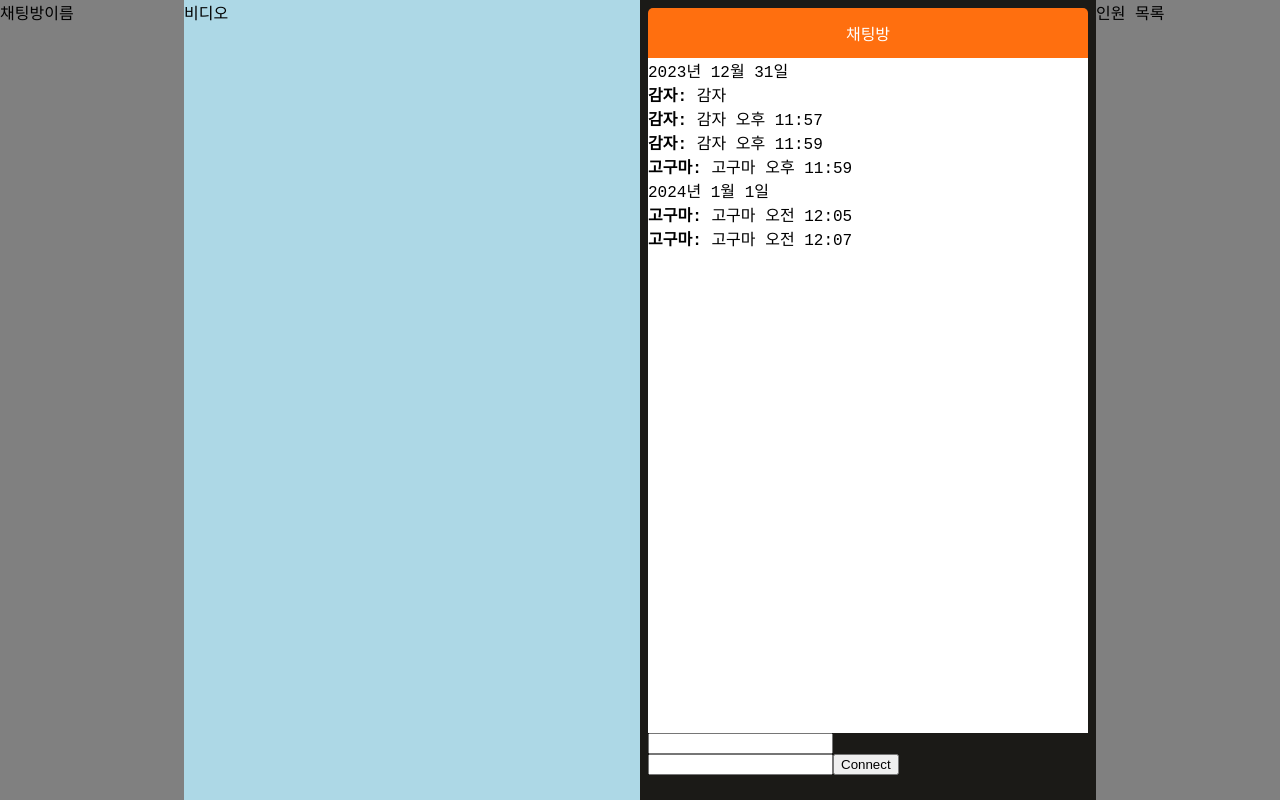
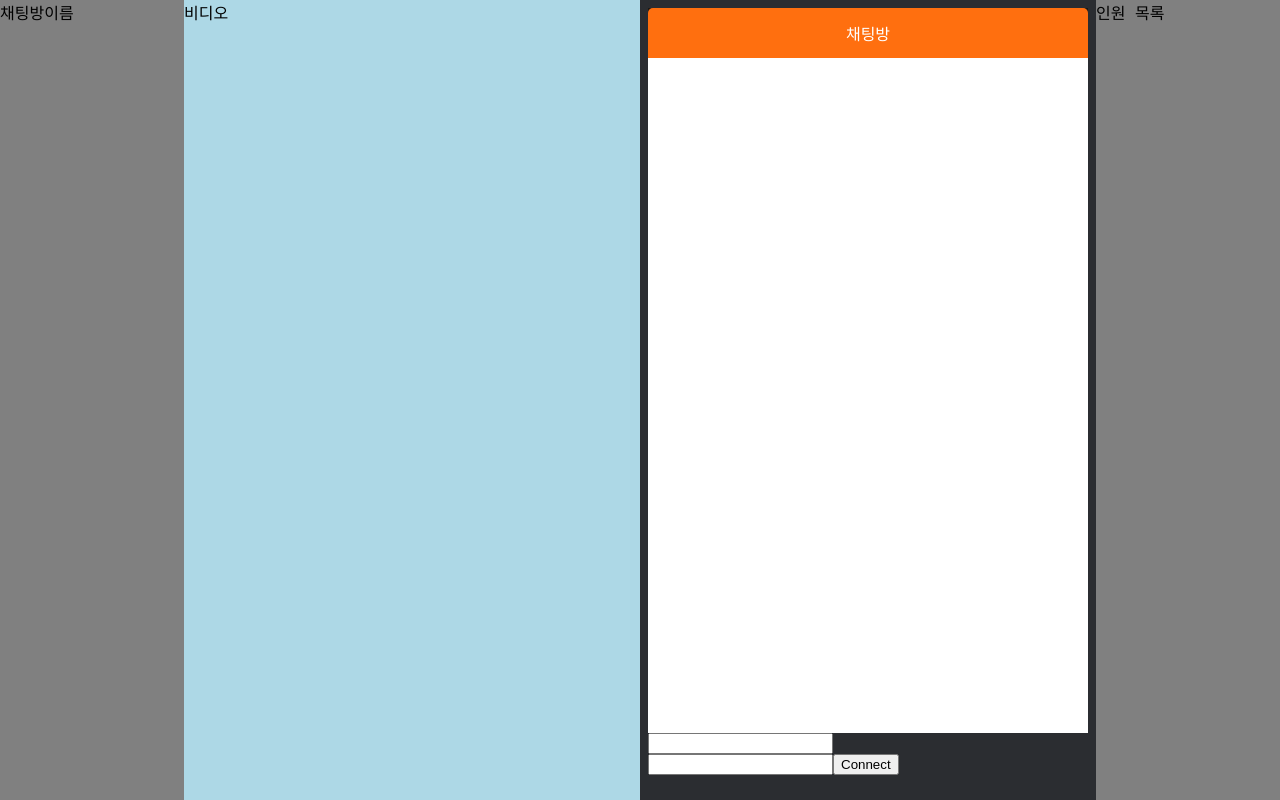
Before and after one commit to On-derDog/TadakTadak, a React (Vite) app in the folder frontend/: page /chatroom/1 in a window 1280 px wide. Built offline with nearby package versions, Linux system fonts and the light colour scheme; a web font is replaced by a local one.

Commit message:
Design: 채팅창 및 본인일때 채팅창 위치 및 색 다르게 구현

```diff
--- a/frontend/src/components/chat/ChatForm.tsx
+++ b/frontend/src/components/chat/ChatForm.tsx
@@ -77,22 +77,14 @@ const ChatForm = () => {
 	return (
 		<ChatWrapper>
 			<ChattingContainer>
-				<ChatMessage /*messages={messages}*/ />
-				{/* <ul>
-					{messages.map((msg, index) => (
-						<li key={index}>
-							<strong>{msg.sender} : </strong>
-							{msg.content}
-						</li>
-					))}
-				</ul> */}
+				<ChatMessage messages={messages} />
 			</ChattingContainer>
 			<InputContainer>
 				<input
 					type="text"
 					value={inputMessage}
 					onChange={(e) => setInputMessage(e.target.value)}
-					onKeyDown={(e: React.KeyboardEvent<HTMLInputElement>) => {
+					onKeyUp={(e: React.KeyboardEvent<HTMLInputElement>) => {
 						if (e.key === 'Enter') {
 							sendMessage();
 						}
@@ -112,6 +104,7 @@ export default ChatForm;
 const InputContainer = styled.footer`
 	width: 100%;
 	height: 4rem;
+	background-color: var(--color-shark);
 `;
 
 const ChattingContainer = styled.section`
@@ -122,6 +115,7 @@ const ChattingContainer = styled.section`
 
 	&::-webkit-scrollbar {
 		width: 0.5rem;
+		height: 0rem;
 	}
 
 	&::-webkit-scrollbar-thumb {
--- a/frontend/src/components/chat/ChatMessage.tsx
+++ b/frontend/src/components/chat/ChatMessage.tsx
@@ -1,19 +1,16 @@
 import { Message } from '../../interface/ChatInterface';
+import styled from '@emotion/styled';
 
-// type ChatMessageListProps = {
-// 	messages: Message[];
-// };
+type ChatMessageListProps = {
+	messages: Message[];
+};
 
-const ChatMessage = (
-	{
-		/*props: ChatMessageListProps*/
-	},
-) => {
-	// const { messages } = props;
+const ChatMessage = ({ messages }: ChatMessageListProps) => {
 	let currentFormattedDate = '';
+
 	return (
 		<>
-			{DUMMY_DATA.map((item, index, array) => {
+			{messages.map((item, index, array) => {
 				const date = new Date(item.createdAt);
 
 				const formattedDate = date.toLocaleDateString('ko-KR', {
@@ -38,13 +35,32 @@ const ChatMessage = (
 				currentFormattedDate = formattedDate;
 
 				return (
-					<div key={index}>
-						{shouldDisplayYear && <div>{formattedDate}</div>}
-						<div>
-							<strong>{item.sender}: </strong> {item.sender}{' '}
-							{isLastMessageForWriter && formattedTime}
-						</div>
-					</div>
+					<MessageContainer key={index}>
+						{shouldDisplayYear && <DateWrapper>{formattedDate}</DateWrapper>}
+						<MessageWrapper>
+							{/* 추후 코드 본인일 경우 상태관리 추가해야됨 */}
+							{item.sender === '123' ? (
+								<ChatReverseWrapper>
+									<ChatOwnBox>{item.content}</ChatOwnBox>
+									<ChatDateWrapper>
+										<FormattedTime>{isLastMessageForWriter && formattedTime}</FormattedTime>
+									</ChatDateWrapper>
+								</ChatReverseWrapper>
+							) : (
+								<>
+									<ChatSenderWrapper>
+										<ChatSender>{item.sender}</ChatSender>
+									</ChatSenderWrapper>
+									<ChatWrapper>
+										<ChatBox>{item.content}</ChatBox>
+										<ChatDateWrapper>
+											<FormattedTime>{isLastMessageForWriter && formattedTime}</FormattedTime>
+										</ChatDateWrapper>
+									</ChatWrapper>
+								</>
+							)}
+						</MessageWrapper>
+					</MessageContainer>
 				);
 			})}
 		</>
@@ -53,35 +69,103 @@ const ChatMessage = (
 
 export default ChatMessage;
 
-const DUMMY_DATA: Message[] = [
-	{
-		sender: '감자',
-		content: '헬로',
-		createdAt: '2023-12-31T23:57:59',
-	},
-	{
-		sender: '감자',
-		content: '점메추',
-		createdAt: '2023-12-31T23:57:59',
-	},
-	{
-		sender: '감자',
-		content: '점메추123',
-		createdAt: '2023-12-31T23:59:59',
-	},
-	{
-		sender: '고구마',
-		content: '헬로',
-		createdAt: '2023-12-31T23:59:59',
-	},
-	{
-		sender: '고구마',
-		content: '점메추',
-		createdAt: '2024-01-01T00:05:59',
-	},
-	{
-		sender: '고구마',
-		content: '점메추',
-		createdAt: '2024-01-01T00:07:59',
-	},
-];
+const MessageContainer = styled.div`
+	display: flex;
+	flex-direction: column;
+	margin: 0.5rem;
+`;
+
+const DateWrapper = styled.div`
+	display: flex;
+	justify-content: center;
+	align-items: center;
+	font-size: var(--font-size-xs);
+	color: var(--color-rangoongreen);
+	margin: 0.5rem;
+`;
+
+const MessageWrapper = styled.div`
+	display: flex;
+	flex-direction: column;
+`;
+// --------------------------------------
+
+const FormattedTime = styled.span`
+	font-size: var(--font-size-xs);
+	color: var(--color-rangoongreen);
+	margin: 0.1rem;
+`;
+
+const ChatSender = styled.span`
+	font-weight: 700;
+	color: var(--color-rangoongreen);
+`;
+
+const ChatSenderWrapper = styled.div`
+	margin: 0.1rem 0.1rem 0.3rem 0rem;
+`;
+
+const ChatDateWrapper = styled.div`
+	display: flex;
+	flex-direction: column-reverse;
+`;
+
+// --------------------------------------
+const ChatWrapper = styled.div`
+	display: flex;
+	flex-direction: row;
+`;
+
+const ChatReverseWrapper = styled.div`
+	display: flex;
+	flex-direction: row-reverse;
+`;
+// --------------------------------------
+const ChatBoxStyles = `
+  max-width: 70%;
+  padding: 0.5rem;
+  word-wrap: break-word;
+  font-size: var(--font-size-sm);
+`;
+
+const ChatBox = styled.div`
+	${ChatBoxStyles}
+	border-radius: 15px 10px 10px 25px;
+	background-color: var(--color-mercury);
+	color: var(--color-rangoongreen);
+`;
+
+const ChatOwnBox = styled.div`
+	${ChatBoxStyles}
+	border-radius: 10px 15px 25px 10px;
+	background-color: var(--color-crusta);
+	color: var(--color-white);
+`;
+
+// const DUMMY_DATA: Message[] = [
+// 	{
+// 		sender: '감자',
+// 		content: '헬로',
+// 		createdAt: '2023-12-31T23:57:59',
+// 	},
+// 	{
+// 		sender: '감자',
+// 		content: '점메추',
+// 		createdAt: '2023-12-31T23:57:59',
+// 	},
+// 	{
+// 		sender: '감자',
+// 		content: '점메추123',
+// 		createdAt: '2023-12-31T23:59:59',
+// 	},
+// 	{
+// 		sender: '고구마',
+// 		content: '헬로',
+// 		createdAt: '2023-12-31T23:59:59',
+// 	},
+// 	{
+// 		sender: '고구마',
+// 		content: '점메추',
+// 		createdAt: '2024-01-01T00:05:59',
+// 	},
+// ];
--- a/frontend/src/pages/ChattingRoomPage.tsx
+++ b/frontend/src/pages/ChattingRoomPage.tsx
@@ -31,7 +31,7 @@ export const VideoWrapper = styled.div`
 export const ChatWrapper = styled.div`
 	width: calc(50% - 1rem);
 	height: calc(100% - 1rem);
-	background-color: var(--color-rangoongreen);
+	background-color: var(--color-shark);
 	display: flex;
 	flex-direction: column;
 	justify-content: center;
```
